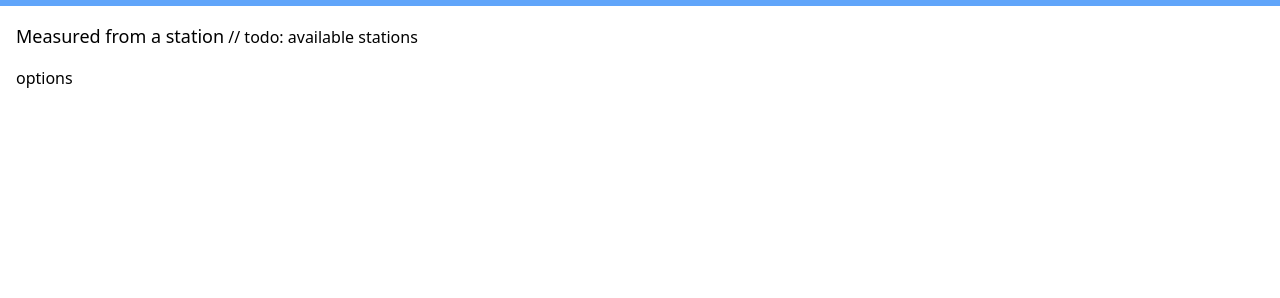
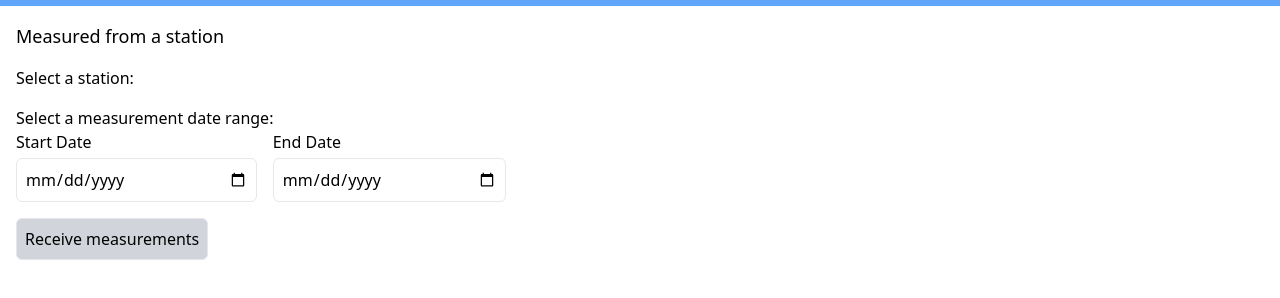
Before and after one commit to kpovel/nules_db2, a plain HTML site: page ui/static/protected/station-measured.html in a window 1280 px wide. Shown: the part 54-352 px from the top of the page. Drawn offline with Linux system fonts and the light colour scheme; no server answers.

Commit message:
feat: create a layout to receive measurements from a station

```diff
--- a/ui/static/protected/station-measured.html
+++ b/ui/static/protected/station-measured.html
@@ -19,10 +19,26 @@
     </header>
     <main class="p-4">
       <h2 class="text-lg font-medium inline">Measured from a station</h2>
-      // todo: available stations
-      <div class="pt-4" hx-get="/api/available-stations" hx-trigger="load">
-      </div>
-      options
+      <form class="pt-4" hx-post="/api/measurements" hx-target="#measurements">
+        <label class="font-medium">
+          Select a station:
+          <div hx-get="/api/stations" hx-trigger="load" hx-swap="outerHTML" hx-target="#stations" id="stations"></div>
+        </label>
+        <h3 class="font-medium mt-4">Select a measurement date range:</h3>
+        <div class="flex space-x-4">
+          <label class="block font-medium">
+            Start Date
+            <input type="date" name="start-date" class="mt-1 p-2 w-full border rounded-md" required>
+          </label>
+          <label class="block font-medium">
+            End Date
+            <input type="date" name="end-date" class="mt-1 p-2 w-full border rounded-md" required>
+          </label>
+        </div>
+        <button type="submit" class="border rounded-md p-2 bg-gray-300 mt-4">Receive measurements</button>
+      </form>
+
+      <div id="measurements"></div>
     </main>
   </body>
 </html>
```
Also changed, not shown: ui/static/css/output.css.
